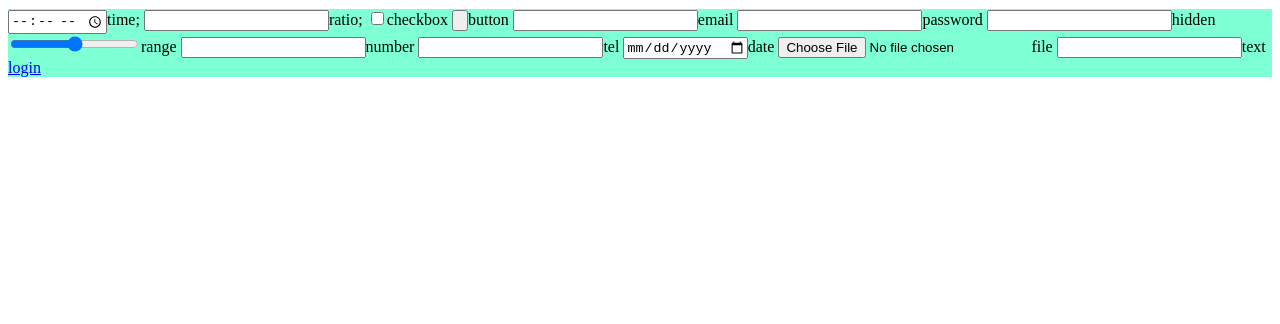
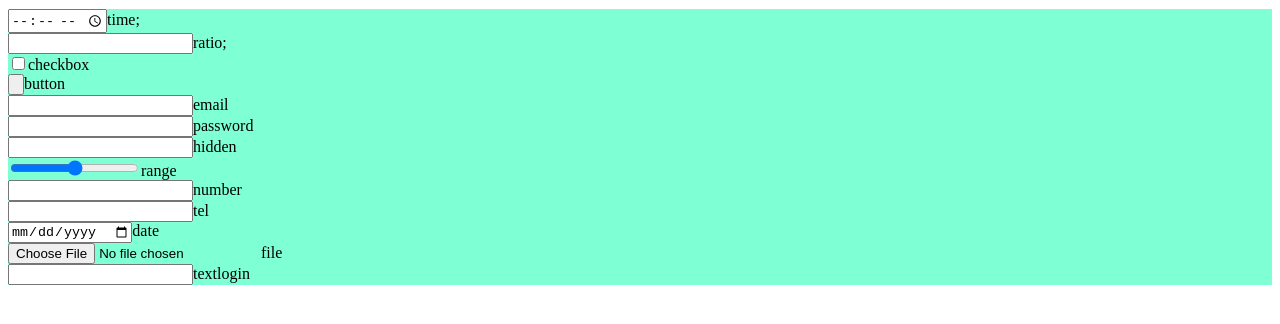
Before and after one commit to eiithu142/movie, a website: page index.html in a window 1280 px wide. Shown: the part 36-360 px from the top of the page. Drawn offline with nearby package versions, Linux system fonts and the light colour scheme.

Commit message:
Update index.html

```diff
--- a/index.html
+++ b/index.html
@@ -13,19 +13,19 @@
 
 
    <div class="allbody">
-    <input type="time">time;
-     <input type="ratio">ratio;
-     <input type="checkbox">checkbox
-     <input type="button">button
-<input type="email">email
-<input type="password ">password
-<input type="hidden ">hidden
-<input type="range">range
-     <input type="number">number
-    <input type="tel">tel
-<input type="date">date
-<input type="file">file
-<input type="text">text
+    <div><input type="time">time;</div>
+     <div><input type="ratio">ratio;</div>
+     <div><input type="checkbox">checkbox</div>
+     <div><input type="button">button</div>
+<div><input type="email">email</div>
+<div><input type="password ">password</div>
+<div><input type="hidden ">hidden</div>
+<div><input type="range">range</div>
+     <div><input type="number">number</div>
+   <div> <input type="tel">tel</div>
+<div><input type="date">date</div>
+<div><input type="file">file</div>
+<div><input type="text">text</
 <a href="www.facebojok login.com">login</a>
 
 
```
